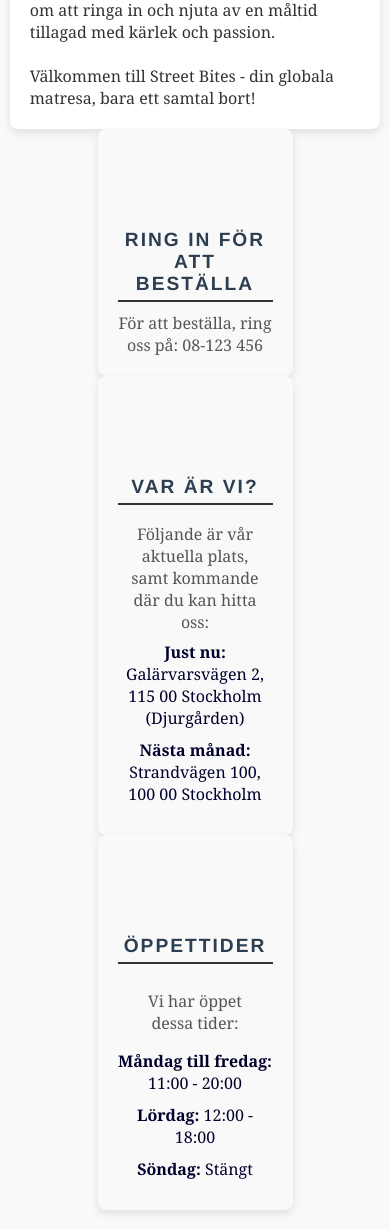
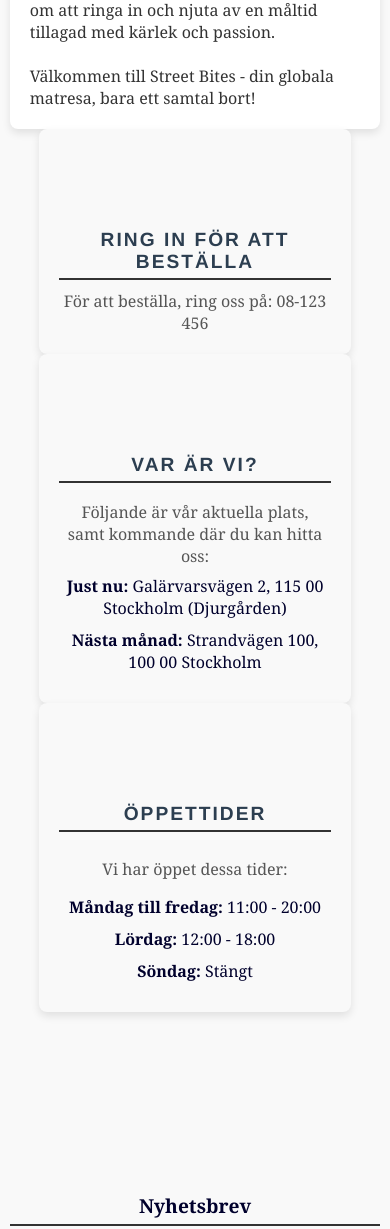
Before and after one commit to Nygaaard/projekt-webbsida, a website built with Parcel: page src/index.html in a window 390 px wide. Shown: the part 721-1950 px from the top of the page. Built offline with nearby package versions, Linux system fonts and the light colour scheme; no server answers.

Commit message:
CSS changes

```diff
--- a/src/css/pages/index.scss
+++ b/src/css/pages/index.scss
@@ -131,6 +131,15 @@
   .subscribe-form {
     width: 80%;
   }
+  .order-section {
+    width: 80%;
+  }
+  .location-section {
+    width: 80%;
+  }
+  .opening-hours-section {
+    width: 80%;
+  }
 }
 
 @media all and (max-width: 500px) {
@@ -143,4 +152,13 @@
   .subscribe-form {
     width: 100%;
   }
+  .order-section {
+    width: 80%;
+  }
+  .location-section {
+    width: 80%;
+  }
+  .opening-hours-section {
+    width: 80%;
+  }
 }
```
